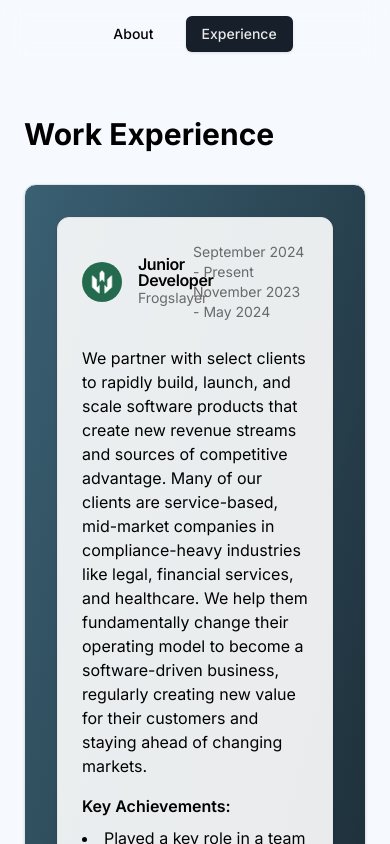
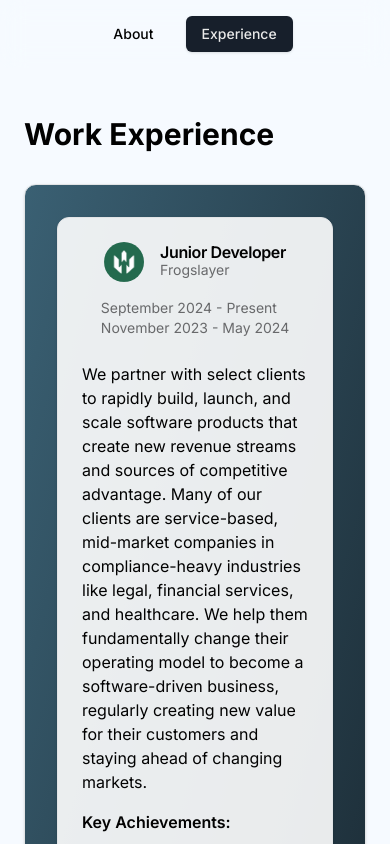
Before and after one commit to jacksors/portfolio, a Next.js app: page /experience in a window 390 px wide. Shown: the top 844 px of the page. Built offline with nearby package versions, Linux system fonts and the light colour scheme.

Commit message:
Mobile friendliness on experience page

```diff
--- a/app/experience/page.tsx
+++ b/app/experience/page.tsx
@@ -88,7 +88,7 @@
           <motion.div key={index} variants={fadeIn}>
             <Card>
               <CardHeader>
-                <div className="flex items-center justify-between">
+                <div className="flex flex-col md:flex-row items-center justify-between gap-4">
                   <div className="flex items-center space-x-4">
                     <Image
                       src={job.logo}
```
